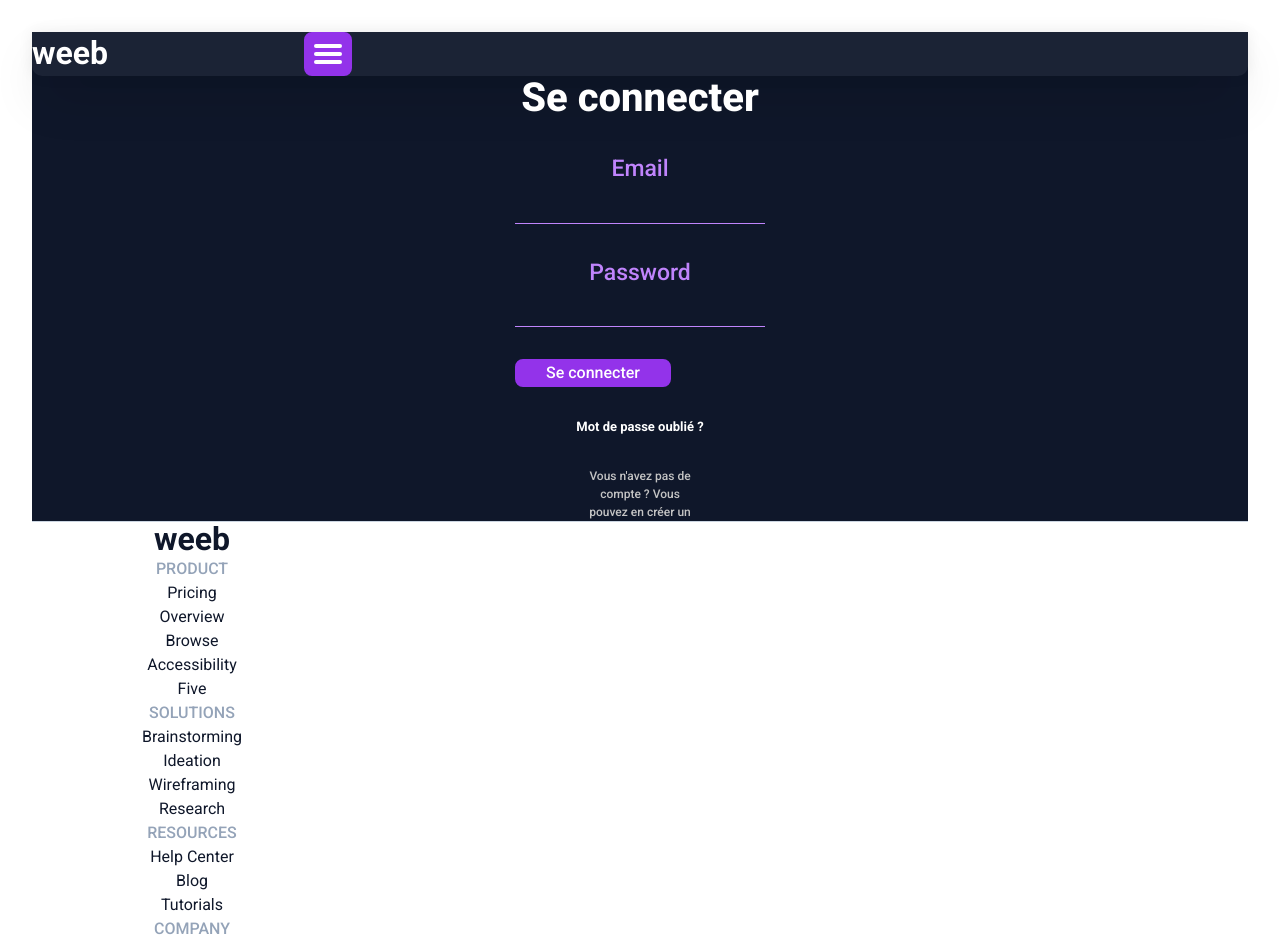
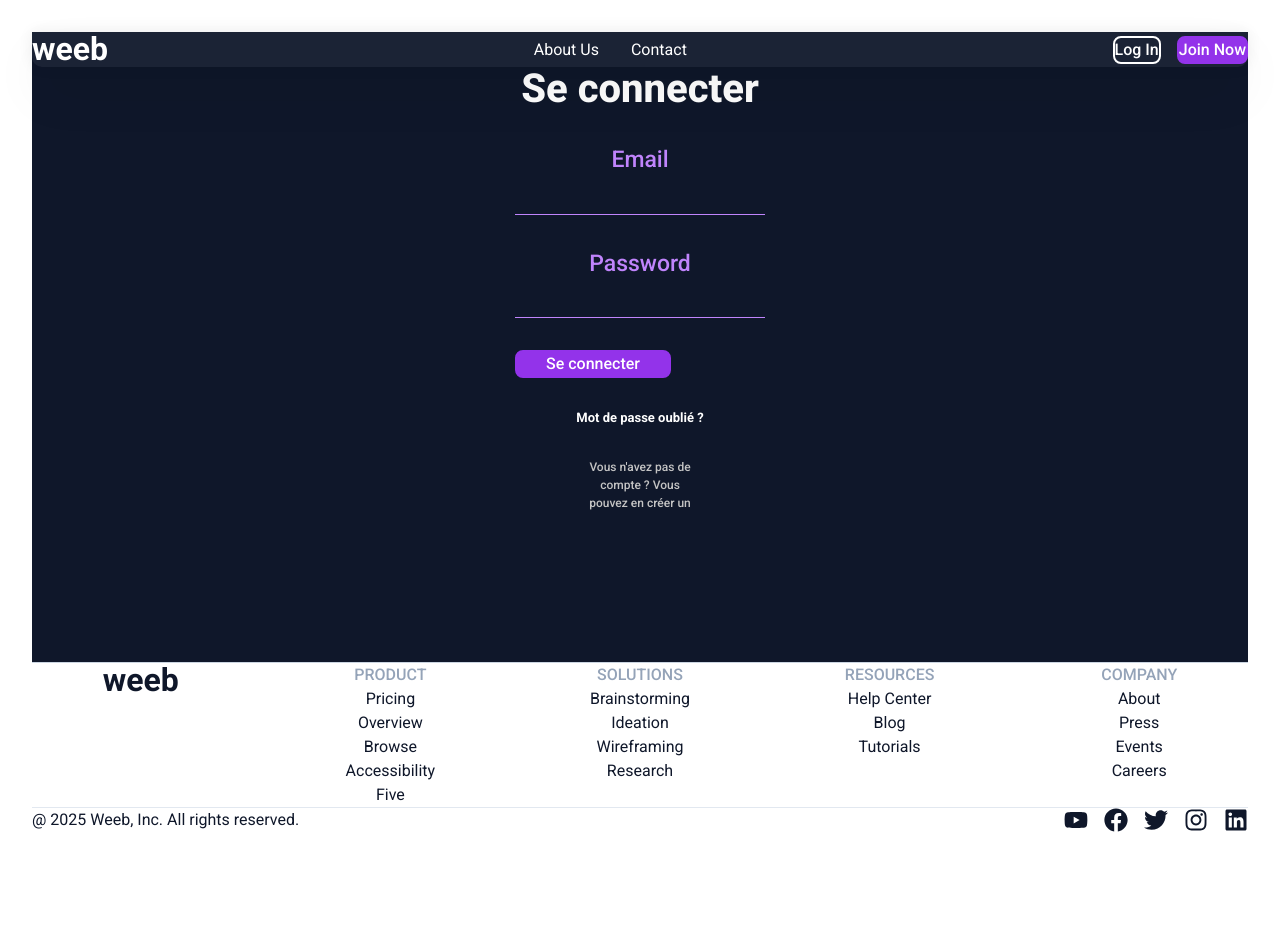
Before and after one commit to Yome07/weeb_guillaume_amselle_andreux, a React (Vite) app: page / in a window 1280 px wide. Shown: the top 944 px of the page. After the commit the page ends 864 px from the top, so only its background shows below. Built offline with nearby package versions, Linux system fonts and the light colour scheme.

Commit message:
feat: amélioration des composants Header et Footer avec un design responsive et ajout de la navigation mobile

```diff
--- a/src/components/layout/Footer.jsx
+++ b/src/components/layout/Footer.jsx
@@ -1,99 +1,194 @@
 import { FaYoutube, FaFacebook, FaTwitter, FaInstagram, FaLinkedin } from 'react-icons/fa';
 
 /**
- * Composant Footer
- * Version Mobile First
- * TODO: Ajouter les versions tablette et desktop
+ * Composant Footer (Pied de page) - RESPONSIVE
+ * Mobile: Layout 1 colonne
+ * Tablette: Layout 2 colonnes
+ * Desktop: Layout 4 colonnes
  */
 function Footer() {
   return (
     <footer className="w-full bg-white border-t border-blue-gray-300">
-      <div className="max-w-[320px] mx-auto px-20 py-12">
+      {/* Container principal responsive */}
+      <div className="max-w-[320px] mx-auto px-20 py-12 md:max-w-[768px] md:px-10 lg:max-w-[1280px] lg:px-20">
+
+        {/* Grid des sections - responsive */}
+        {/* Mobile: 1 colonne | Tablette: 3 colonnes | Desktop: 5 colonnes */}
+        <div className="grid grid-cols-1 gap-12 mb-12 md:grid-cols-3 lg:grid-cols-5 lg:gap-8">
+
             {/* Logo */}
-        <div className="mb-12">
+
             <h2 className="text-blue-gray-900 font-roboto font-bold text-[32px] leading-[110%]">
                 weeb
             </h2>
-        </div>
 
-        {/* Sections */}
-        <div className="space-y-12 mb-12">
-          {/* Product Section */}
+
+          {/* Section PRODUCT */}
           <div>
             <h3 className="text-blue-gray-400 font-roboto font-medium text-base uppercase mb-4">
               PRODUCT
             </h3>
             <ul className="space-y-3">
-              <li><a href="#" className="text-blue-gray-900 hover:text-purple-600">Pricing</a></li>
-              <li><a href="#" className="text-blue-gray-900 hover:text-purple-600">Overview</a></li>
-              <li><a href="#" className="text-blue-gray-900 hover:text-purple-600">Browse</a></li>
-              <li><a href="#" className="text-blue-gray-900 hover:text-purple-600">Accessibility</a></li>
-              <li><a href="#" className="text-blue-gray-900 hover:text-purple-600">Five</a></li>
+              <li>
+                <a href="#" className="text-blue-gray-900 text-base hover:text-purple-600 transition">
+                  Pricing
+                </a>
+              </li>
+              <li>
+                <a href="#" className="text-blue-gray-900 text-base hover:text-purple-600 transition">
+                  Overview
+                </a>
+              </li>
+              <li>
+                <a href="#" className="text-blue-gray-900 text-base hover:text-purple-600 transition">
+                  Browse
+                </a>
+              </li>
+              <li>
+                <a href="#" className="text-blue-gray-900 text-base hover:text-purple-600 transition">
+                  Accessibility
+                </a>
+              </li>
+              <li>
+                <a href="#" className="text-blue-gray-900 text-base hover:text-purple-600 transition">
+                  Five
+                </a>
+              </li>
             </ul>
           </div>
 
-          {/* Solutions Section */}
+          {/* Section SOLUTIONS */}
           <div>
             <h3 className="text-blue-gray-400 font-roboto font-medium text-base uppercase mb-4">
               SOLUTIONS
             </h3>
             <ul className="space-y-3">
-              <li><a href="#" className="text-blue-gray-900 hover:text-purple-600">Brainstorming</a></li>
-              <li><a href="#" className="text-blue-gray-900 hover:text-purple-600">Ideation</a></li>
-              <li><a href="#" className="text-blue-gray-900 hover:text-purple-600">Wireframing</a></li>
-              <li><a href="#" className="text-blue-gray-900 hover:text-purple-600">Research</a></li>
+              <li>
+                <a href="#" className="text-blue-gray-900 text-base hover:text-purple-600 transition">
+                  Brainstorming
+                </a>
+              </li>
+              <li>
+                <a href="#" className="text-blue-gray-900 text-base hover:text-purple-600 transition">
+                  Ideation
+                </a>
+              </li>
+              <li>
+                <a href="#" className="text-blue-gray-900 text-base hover:text-purple-600 transition">
+                  Wireframing
+                </a>
+              </li>
+              <li>
+                <a href="#" className="text-blue-gray-900 text-base hover:text-purple-600 transition">
+                  Research
+                </a>
+              </li>
             </ul>
           </div>
 
-          {/* Resources Section */}
+          {/* Section RESOURCES */}
           <div>
             <h3 className="text-blue-gray-400 font-roboto font-medium text-base uppercase mb-4">
               RESOURCES
             </h3>
             <ul className="space-y-3">
-              <li><a href="#" className="text-blue-gray-900 hover:text-purple-600">Help Center</a></li>
-              <li><a href="#" className="text-blue-gray-900 hover:text-purple-600">Blog</a></li>
-              <li><a href="#" className="text-blue-gray-900 hover:text-purple-600">Tutorials</a></li>
+              <li>
+                <a href="#" className="text-blue-gray-900 text-base hover:text-purple-600 transition">
+                  Help Center
+                </a>
+              </li>
+              <li>
+                <a href="#" className="text-blue-gray-900 text-base hover:text-purple-600 transition">
+                  Blog
+                </a>
+              </li>
+              <li>
+                <a href="#" className="text-blue-gray-900 text-base hover:text-purple-600 transition">
+                  Tutorials
+                </a>
+              </li>
             </ul>
           </div>
 
-          {/* Company Section */}
+          {/* Section COMPANY */}
           <div>
             <h3 className="text-blue-gray-400 font-roboto font-medium text-base uppercase mb-4">
               COMPANY
             </h3>
             <ul className="space-y-3">
-              <li><a href="#" className="text-blue-gray-900 hover:text-purple-600">About</a></li>
-              <li><a href="#" className="text-blue-gray-900 hover:text-purple-600">Press</a></li>
-              <li><a href="#" className="text-blue-gray-900 hover:text-purple-600">Events</a></li>
-              <li><a href="#" className="text-blue-gray-900 hover:text-purple-600">Careers</a></li>
+              <li>
+                <a href="#" className="text-blue-gray-900 text-base hover:text-purple-600 transition">
+                  About
+                </a>
+              </li>
+              <li>
+                <a href="#" className="text-blue-gray-900 text-base hover:text-purple-600 transition">
+                  Press
+                </a>
+              </li>
+              <li>
+                <a href="#" className="text-blue-gray-900 text-base hover:text-purple-600 transition">
+                  Events
+                </a>
+              </li>
+              <li>
+                <a href="#" className="text-blue-gray-900 text-base hover:text-purple-600 transition">
+                  Careers
+                </a>
+              </li>
             </ul>
           </div>
         </div>
 
-        {/* Bottom Section */}
-        <div className="border-t border-blue-gray-200 pt-12 space-y-6">
-          <p className="text-blue-gray-900 text-base">
+        {/* Section Bottom - responsive */}
+        <div className="border-t border-blue-gray-200 pt-12">
+          {/* Layout différent selon la taille d'écran */}
+          {/* Mobile: vertical | Desktop: horizontal space-between */}
+          <div className="flex flex-col gap-6 md:flex-row md:justify-between md:items-center">
+
+            {/* Copyright */}
+            <p className="text-blue-gray-900 text-base order-1 lg:order-2">
               @ 2025 Weeb, Inc. All rights reserved.
             </p>
 
             {/* Social Icons */}
-          <div className="flex gap-4">
-            <a href="#" className="text-blue-gray-900 hover:text-purple-600 transition">
+            <div className="flex gap-4 order-2 lg:order-3">
+              <a
+                href="#"
+                className="text-blue-gray-900 hover:text-purple-600 transition"
+                aria-label="Youtube"
+              >
                 <FaYoutube size={24} />
               </a>
-            <a href="#" className="text-blue-gray-900 hover:text-purple-600 transition">
+              <a
+                href="#"
+                className="text-blue-gray-900 hover:text-purple-600 transition"
+                aria-label="Facebook"
+              >
                 <FaFacebook size={24} />
               </a>
-            <a href="#" className="text-blue-gray-900 hover:text-purple-600 transition">
+              <a
+                href="#"
+                className="text-blue-gray-900 hover:text-purple-600 transition"
+                aria-label="Twitter"
+              >
                 <FaTwitter size={24} />
               </a>
-            <a href="#" className="text-blue-gray-900 hover:text-purple-600 transition">
+              <a
+                href="#"
+                className="text-blue-gray-900 hover:text-purple-600 transition"
+                aria-label="Instagram"
+              >
                 <FaInstagram size={24} />
               </a>
-            <a href="#" className="text-blue-gray-900 hover:text-purple-600 transition">
+              <a
+                href="#"
+                className="text-blue-gray-900 hover:text-purple-600 transition"
+                aria-label="Linkedin"
+              >
                 <FaLinkedin size={24} />
               </a>
+            </div>
           </div>
         </div>
       </div>
--- a/src/components/layout/Header.jsx
+++ b/src/components/layout/Header.jsx
@@ -1,31 +1,152 @@
+import { useState } from 'react';
+import Button from '../ui/Button'
+
 /**
- * Composant Header (En-tête)
- * Version Mobile First - contient le logo et le menu burger
- * TODO: Ajouter les versions tablette et desktop
+ * Composant Header (En-tête) - RESPONSIVE avec Menu Mobile
+ * Mobile: Logo + Menu burger qui ouvre un menu full-screen
+ * Tablette/Desktop: Logo + Navigation (About Us, Contact) + Boutons (Log In, Join Now)
  */
 function Header() {
+  // État pour gérer l'ouverture/fermeture du menu mobile
+  const [isMenuOpen, setIsMenuOpen] = useState(false);
+
+  /**
+   * Toggle le menu mobile (ouvrir/fermer)
+   */
+  const toggleMenu = () => {
+    setIsMenuOpen(!isMenuOpen);
+  };
+
+  /**
+   * Ferme le menu mobile (utilisé lors du clic sur un lien)
+   */
+  const closeMenu = () => {
+    setIsMenuOpen(false);
+  };
+
   return (
-    <header className="w-full bg-white/5 shadow-dark-xxl rounded-b-[10px]">
-      {/* Container avec padding et largeur max pour mobile */}
-      <div className="flex justify-between items-center px-5 py-[15px] max-w-[320px] mx-auto">
+    <>
+      <header className="w-full bg-white/5 shadow-dark-xxl rounded-b-[10px] relative z-50">
+        {/* Container responsive avec breakpoints */}
+        <div className="flex justify-between items-center px-5 py-[15px] max-w-[320px] mx-auto md:max-w-[768px] md:px-10 lg:max-w-[1280px] lg:px-20">
 
           {/* Logo Weeb */}
           <h1 className="text-white font-roboto font-bold text-[32px] leading-[110%]">
             weeb
           </h1>
 
-        {/* Bouton Menu Burger (3 barres) */}
+          {/* Navigation Desktop/Tablette - cachée sur mobile */}
+          <nav className="hidden md:flex items-center gap-8">
+            <a
+              href="#"
+              className="text-white font-roboto font-normal text-base hover:text-purple-light transition"
+            >
+              About Us
+            </a>
+            <a
+              href="#"
+              className="text-white font-roboto font-normal text-base hover:text-purple-light transition"
+            >
+              Contact
+            </a>
+          </nav>
+
+          {/* Boutons Desktop/Tablette - cachés sur mobile */}
+          <div className="hidden md:flex items-center gap-4">
+            {/* Bouton Log In */}
+            <Button variant='secondary' >
+              Log In
+            </Button>
+
+            {/* Bouton Join Now */}
+            <Button>
+              Join Now
+            </Button>
+          </div>
+
+          {/* Menu Burger - visible uniquement sur mobile */}
           <button
-          className="w-12 h-11 bg-purple-600 border-2 border-purple-600 rounded-lg flex flex-col justify-center items-center gap-1 hover:bg-purple-light hover:border-purple-light transition"
+            onClick={toggleMenu}
+            className="md:hidden w-12 h-11 bg-purple-600 border-2 border-purple-600 rounded-lg flex flex-col justify-center items-center gap-1 hover:bg-purple-light hover:border-purple-light transition"
             aria-label="Menu"
+            aria-expanded={isMenuOpen}
           >
-          {/* Les 3 barres horizontales du menu burger */}
-          <span className="w-7 h-1 bg-white rounded-full"></span>
-          <span className="w-7 h-1 bg-white rounded-full"></span>
-          <span className="w-7 h-1 bg-white rounded-full"></span>
+            {/* Animation des barres en X quand le menu est ouvert */}
+            <span
+              className={`w-7 h-1 bg-white rounded-full transition-transform duration-300 ${
+                isMenuOpen ? 'rotate-45 translate-y-2' : ''
+              }`}
+            ></span>
+            <span
+              className={`w-7 h-1 bg-white rounded-full transition-opacity duration-300 ${
+                isMenuOpen ? 'opacity-0' : 'opacity-100'
+              }`}
+            ></span>
+            <span
+              className={`w-7 h-1 bg-white rounded-full transition-transform duration-300 ${
+                isMenuOpen ? '-rotate-45 -translate-y-2' : ''
+              }`}
+            ></span>
           </button>
         </div>
       </header>
+
+      {/* Menu Mobile Full-Screen - s'affiche au clic */}
+      <div
+        className={`fixed inset-0 bg-blue-gray-900 z-40 md:hidden transition-transform duration-300 ease-in-out ${
+          isMenuOpen ? 'translate-x-0' : 'translate-x-full'
+        }`}
+      >
+        {/* Container du menu mobile */}
+        <nav className="flex flex-col items-center justify-center h-full gap-8 px-8">
+
+          {/* Lien About Us */}
+         <a
+            href="#"
+            onClick={closeMenu}
+            className="text-white font-roboto font-medium text-2xl hover:text-purple-light transition"
+          >
+            About Us
+          </a>
+
+          {/* Lien Contact */}
+        <a
+            href="#"
+            onClick={closeMenu}
+            className="text-white font-roboto font-medium text-2xl hover:text-purple-light transition"
+          >
+            Contact
+          </a>
+
+          {/* Séparateur */}
+          <div className="w-24 h-px bg-white/20 my-4"></div>
+
+          {/* Bouton Log In */}
+          <button
+            onClick={closeMenu}
+            className="text-white font-roboto font-medium text-xl hover:text-purple-light transition"
+          >
+            Log In
+          </button>
+
+          {/* Bouton Join Now */}
+          <button
+            onClick={closeMenu}
+            className="bg-purple-600 text-white font-roboto font-medium text-base px-8 py-4 rounded-lg border-2 border-purple-600 hover:bg-purple-light hover:border-purple-light transition"
+          >
+            Join Now
+          </button>
+        </nav>
+      </div>
+
+      {/* Overlay pour fermer le menu en cliquant à l'extérieur */}
+      {isMenuOpen && (
+        <div
+          onClick={closeMenu}
+          className="fixed inset-0 bg-black/50 z-30 md:hidden"
+        ></div>
+      )}
+    </>
   );
 }
 
```
Lines whose indentation alone changed are shown as unchanged.
